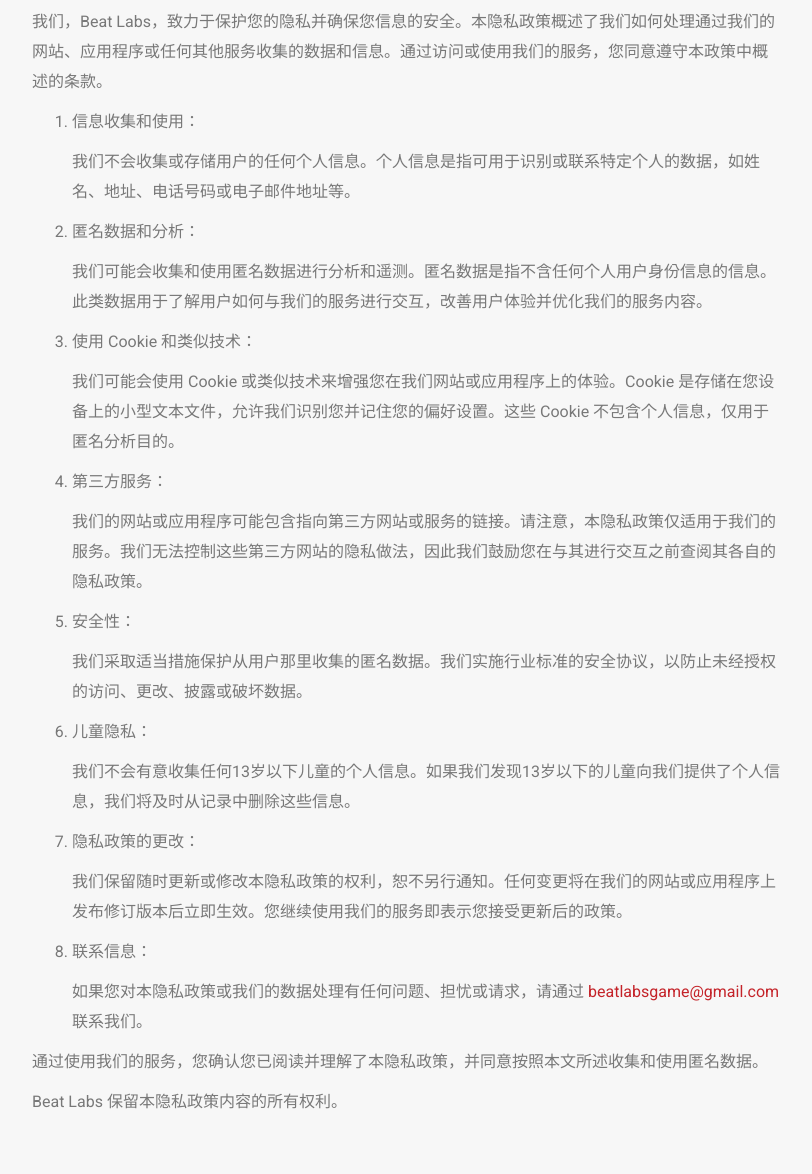
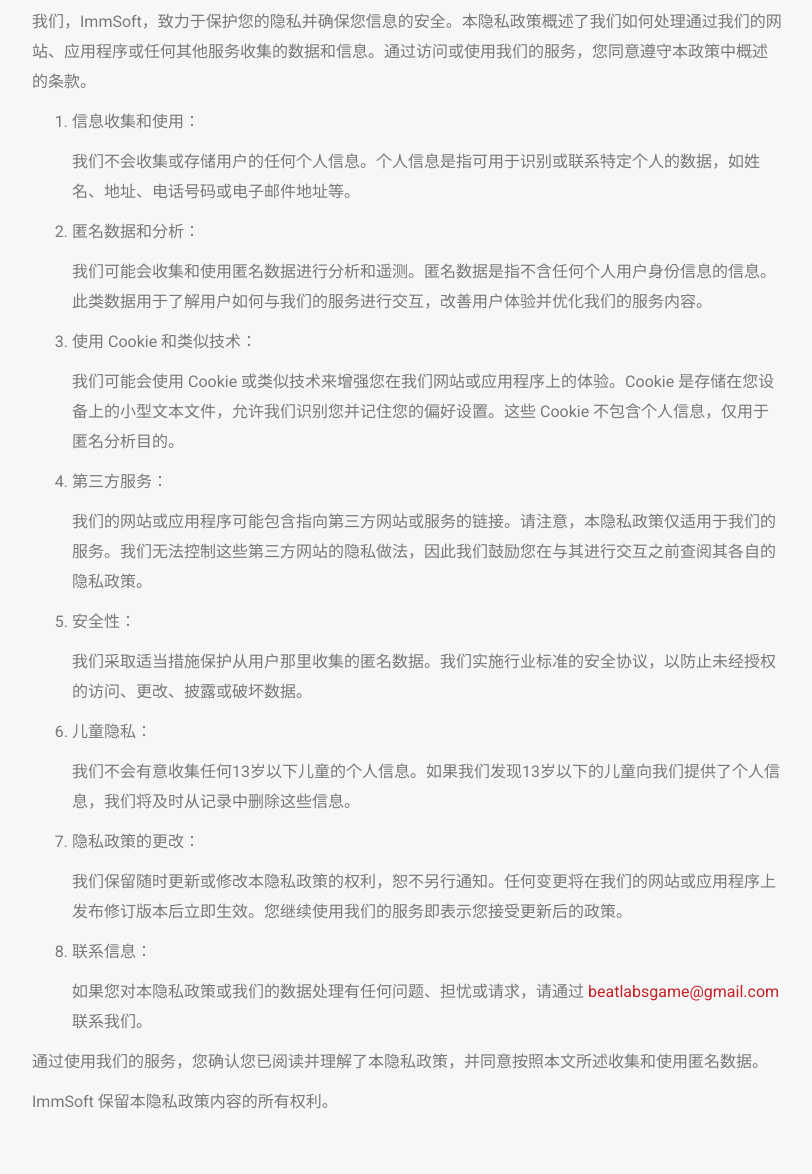
Before and after one commit to marek-stoj/BeatLabs-WebSite, a plain HTML site: page zh/privacy-policy/index.html in a window 1280 px wide. Shown: the part 186-1360 px from the top of the page, without its empty margins (233-1045 px from the left). Drawn offline with nearby package versions, Linux system fonts and the light colour scheme.

Commit message:
Using organization name (ImmSoft) in the Privacy Policy.

```diff
--- a/zh/privacy-policy/index.html
+++ b/zh/privacy-policy/index.html
@@ -70,8 +70,7 @@
               <h2>隐私政策</h2>
 
               <p>
-                我们，Beat
-                Labs，致力于保护您的隐私并确保您信息的安全。本隐私政策概述了我们如何处理通过我们的网站、应用程序或任何其他服务收集的数据和信息。通过访问或使用我们的服务，您同意遵守本政策中概述的条款。
+                我们，ImmSoft，致力于保护您的隐私并确保您信息的安全。本隐私政策概述了我们如何处理通过我们的网站、应用程序或任何其他服务收集的数据和信息。通过访问或使用我们的服务，您同意遵守本政策中概述的条款。
               </p>
 
               <ol>
@@ -137,7 +136,7 @@
                 通过使用我们的服务，您确认您已阅读并理解了本隐私政策，并同意按照本文所述收集和使用匿名数据。
               </p>
 
-              <p>Beat Labs 保留本隐私政策内容的所有权利。</p>
+              <p>ImmSoft 保留本隐私政策内容的所有权利。</p>
             </div>
             <div class="col-md-2"></div>
           </div>
```
Also changed, not shown: en/privacy-policy/index.html (+2 -2 lines).
